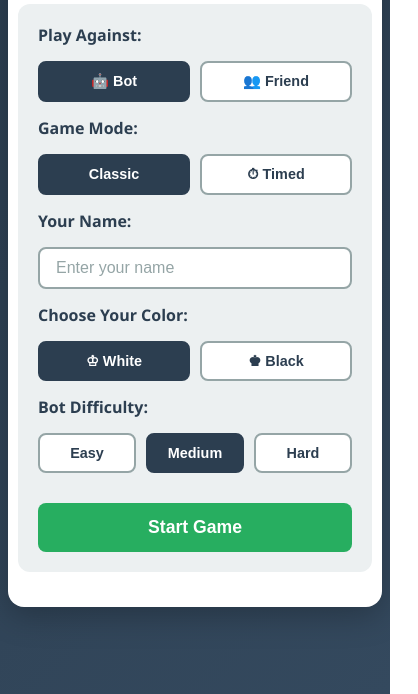
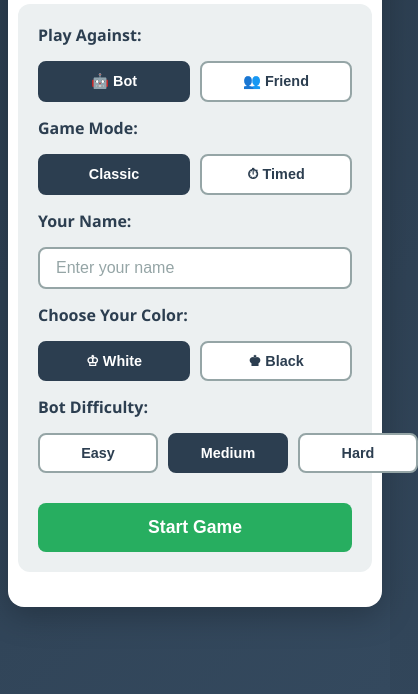
Before and after one commit to dixitomkar59/2D-Chess-Game, a plain HTML site: page index.html in a window 390 px wide. Shown: the part 150-844 px from the top of the page, 418 px wide, since content can reach past the window. Drawn offline with Linux system fonts and the light colour scheme.

Commit message:
Update index.html

```diff
--- a/index.html
+++ b/index.html
@@ -15,28 +15,15 @@
             -webkit-touch-callout: none;
         }
 
-        html {
-            position: fixed;
-            width: 100%;
-            height: 100%;
-            overflow: hidden;
-        }
-
         body {
             font-family: 'Segoe UI', Tahoma, Geneva, Verdana, sans-serif;
             background: linear-gradient(135deg, #2c3e50 0%, #34495e 100%);
             display: flex;
             justify-content: center;
             align-items: center;
-            width: 100%;
-            height: 100%;
             min-height: 100vh;
-            min-height: -webkit-fill-available;
             padding: 20px;
             transition: background 0.3s ease;
-            overflow-y: auto;
-            overflow-x: hidden;
-            -webkit-overflow-scrolling: touch;
         }
 
         body.light-mode {
@@ -628,17 +615,18 @@
             }
         }
 
+        /* UNIFORM BUTTON SIZES */
         .controls {
             margin-top: 20px;
-            display: flex;
+            display: grid;
+            grid-template-columns: repeat(2, 1fr);
             gap: 10px;
             justify-content: center;
-            flex-wrap: wrap;
         }
 
         button {
-            padding: 14px 24px;
-            font-size: 1.1em;
+            padding: 14px 20px;
+            font-size: 1em;
             font-weight: 700;
             border: none;
             border-radius: 8px;
@@ -646,6 +634,11 @@
             transition: all 0.3s ease;
             color: white;
             touch-action: manipulation;
+            min-width: 140px;
+        }
+
+        .controls button {
+            width: 100%;
         }
 
         .btn-new {
@@ -869,7 +862,7 @@
             }
         }
 
-        /* CRITICAL MOBILE FIXES - Prevent zoom and layout shift */
+        /* MOBILE RESPONSIVE */
         @media (max-width: 768px) {
             body {
                 padding: 10px;
@@ -990,8 +983,9 @@
             }
 
             button {
-                padding: 12px 18px;
-                font-size: 1em;
+                padding: 12px 16px;
+                font-size: 0.95em;
+                min-width: 120px;
             }
 
             .color-btn, .opponent-btn, .mode-btn, .difficulty-btn, .timer-btn {
```
